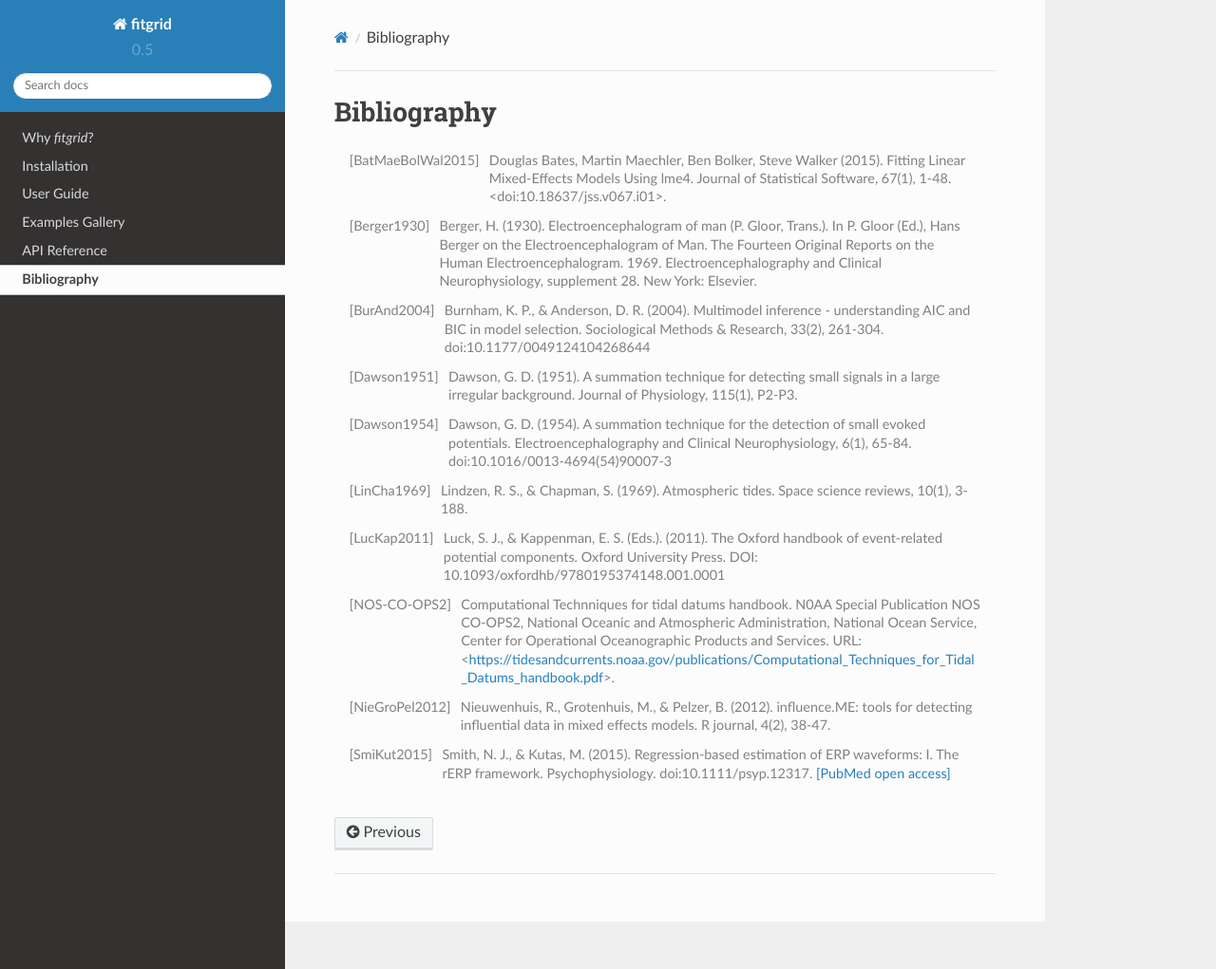
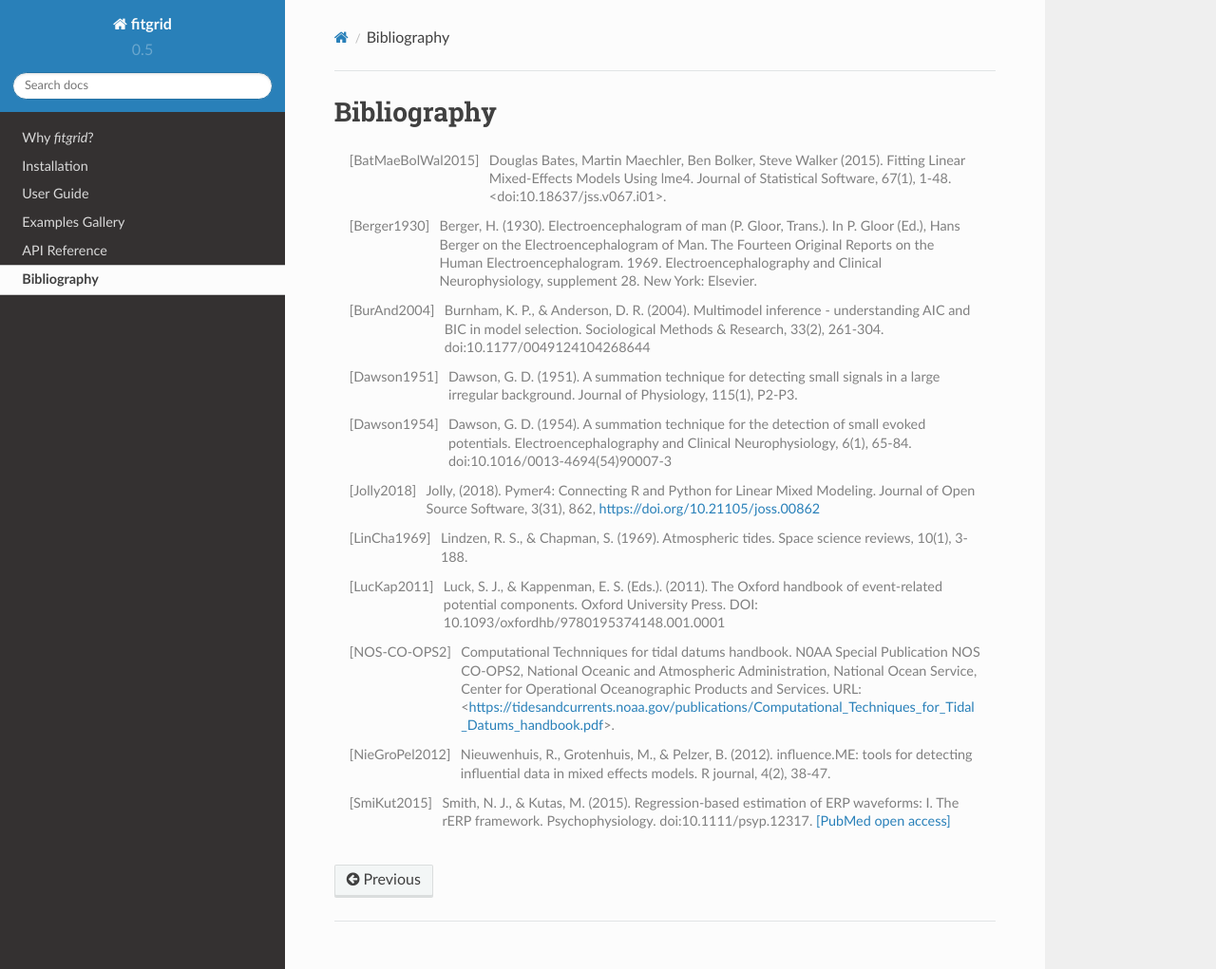
Before and after one commit to kutaslab/fitgrid, a Sphinx documentation site: the page built from docs/source/bibliography.rst, in a window 1280 px wide and 1021 px high. Shown: the whole window at 95% size. Built offline with Sphinx 7.4.7 and the Read the Docs theme 2.0.0, drawn with Linux system fonts in a browser that asks for light colours; pages that are not in the unit, such as notebooks, are missing from menus.

Commit message:
Fix several links and citations

```diff
--- a/docs/source/bibliography.rst
+++ b/docs/source/bibliography.rst
@@ -27,6 +27,9 @@ Bibliography
        and Clinical Neurophysiology, 6(1),
        65-84. doi:10.1016/0013-4694(54)90007-3
 
+.. [Jolly2018] Jolly, (2018). Pymer4: Connecting R and Python for Linear Mixed
+       Modeling. Journal of Open Source Software, 3(31), 862,
+       https://doi.org/10.21105/joss.00862
 
 .. [LinCha1969] Lindzen, R. S., & Chapman, S. (1969). Atmospheric
        tides. Space science reviews, 10(1), 3-188.
--- a/docs/source/overview.rst
+++ b/docs/source/overview.rst
@@ -145,7 +145,7 @@ Ordinary least squares models are fit in Python using the
 `statsmodels`_ statstics package and the `patsy
 <https://patsy.readthedocs.io/en/latest/>`_ formula language. Linear
 mixed effects models are shipped out of Python and into R via Eshin Jolly's
-`pymer4 <https://github.com/kmerkmer/pymer>`_ interface [Jolly19]_ and fit with
+`pymer4 <https://github.com/ejolly/pymer4>`_ interface [Jolly18]_ and fit with
 `lme4::lmer
 <https://cran.r-project.org/web/packages/lme4/index.html>`_ (see
 [BatMaeBolWal2015]_).
--- a/docs/source/user_guide.rst
+++ b/docs/source/user_guide.rst
@@ -1,4 +1,4 @@
-.. user_guide:
+.. _user_guide:
 
 ##########
 User Guide
--- a/docs/source/why_fitgrid.rst
+++ b/docs/source/why_fitgrid.rst
@@ -143,7 +143,7 @@ Ordinary least squares models are fit in Python using the
 `statsmodels`_ statstics package and the `patsy
 <https://patsy.readthedocs.io/en/latest/>`_ formula language. Linear
 mixed effects models are shipped out of Python and into R via Eshin Jolly's
-`pymer4 <https://github.com/kmerkmer/pymer>`_ interface [Jolly19]_ and fit with
+`pymer4 <https://github.com/ejolly/pymer4>`_ interface [Jolly2018]_ and fit with
 `lme4::lmer
 <https://cran.r-project.org/web/packages/lme4/index.html>`_ (see
 [BatMaeBolWal2015]_).
```
Also changed, not shown: other parts of docs/source/why_fitgrid.rst (+2 -2 lines).
